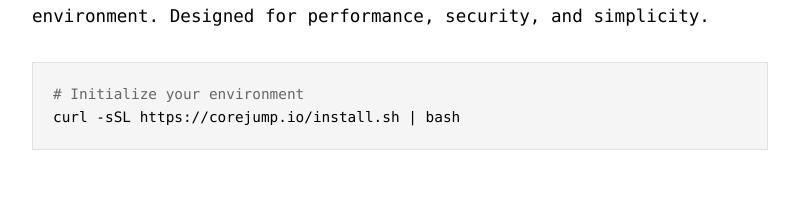
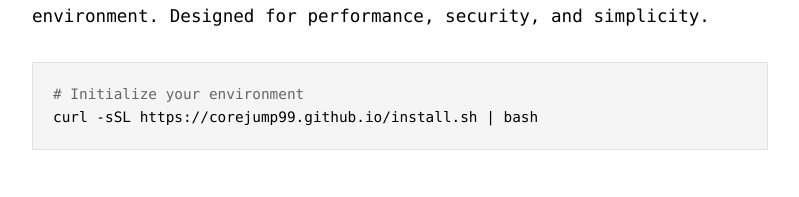
Before and after one commit to corejump99/corejump99.github.io, a plain HTML site: page index.html in a window 1280 px wide. Shown: the part 245-442 px from the top of the page, without its empty margins (240-1039 px from the left). Drawn offline with Linux system fonts and the light colour scheme.

Commit message:
Update index.html

```diff
--- a/index.html
+++ b/index.html
@@ -135,7 +135,7 @@
 
         <div class="code-block">
             <span class="muted"># Initialize your environment</span><br>
-            curl -sSL https://corejump.io/install.sh | bash
+            curl -sSL https://corejump99.github.io/install.sh | bash
         </div>
 
         <div class="grid">
```
